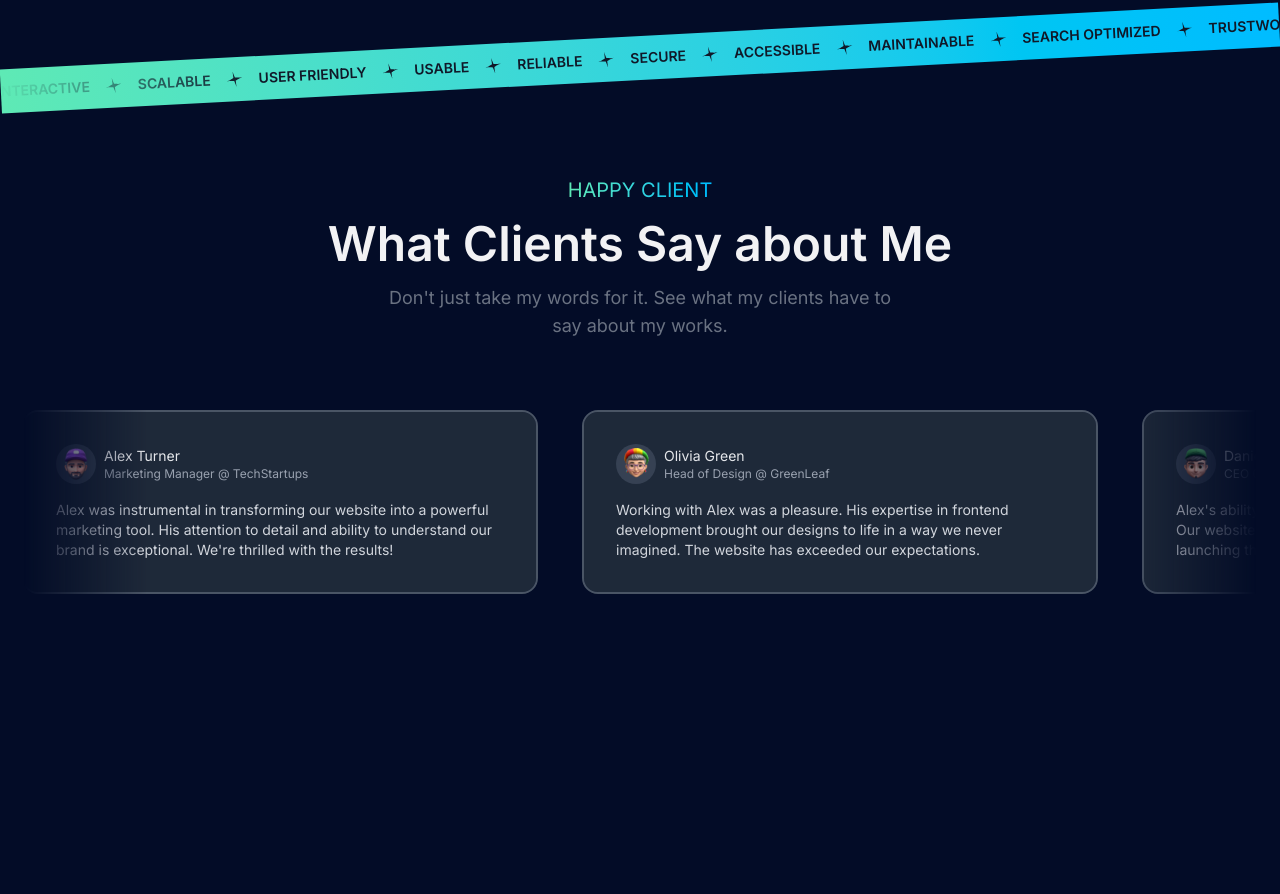
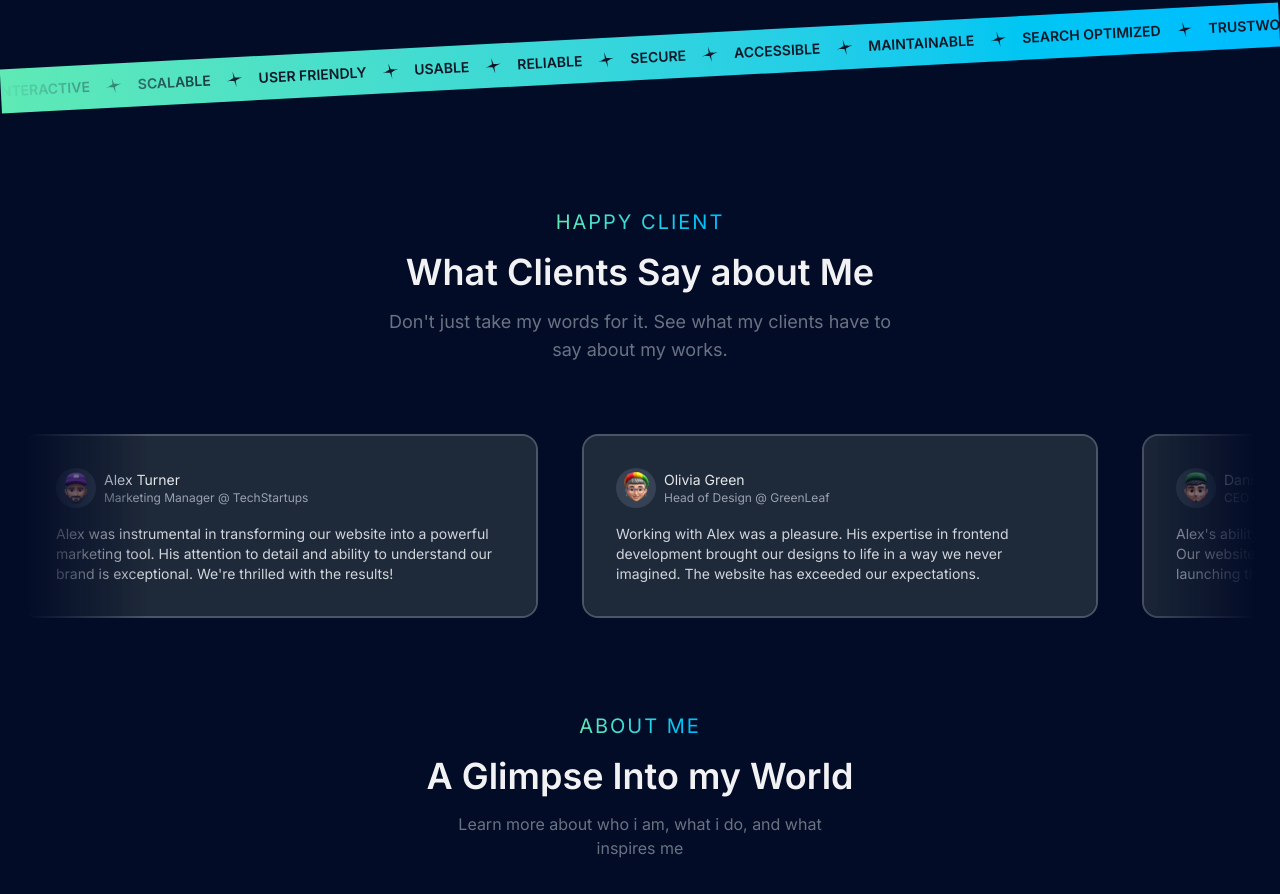
Before and after one commit to Goodeetech/my_portfolio, a Next.js app: page / in a window 1280 px wide. Shown: the part 1891-2785 px from the top of the page. Before the commit the page ends 2547 px from the top, so only its background shows below. Built offline with nearby package versions, Linux system fonts and the light colour scheme.

Commit message:
started the about section

```diff
--- /dev/null
+++ b/app/components/layers/About.tsx
@@ -0,0 +1,21 @@
+import React from "react";
+
+const About = () => {
+  return (
+    <div className="mx-6 my-16">
+      <div className="flex gap-4 flex-col justify-center items-center">
+        <h2 className="uppercase bg-gradient-to-r from-emerald-300 to-sky-400 text-transparent text-xl bg-clip-text tracking-widest">
+          About Me
+        </h2>
+        <h4 className="text-2xl md:text-3xl lg:text-4xl font-semibold">
+          A Glimpse Into my World
+        </h4>
+        <h4 className="text-md text-gray-500 max-w-sm text-center">
+          Learn more about who i am, what i do, and what inspires me
+        </h4>
+      </div>
+    </div>
+  );
+};
+
+export default About;
--- a/app/components/layers/Testimonial.tsx
+++ b/app/components/layers/Testimonial.tsx
@@ -41,12 +41,12 @@ const testimonials = [
 ];
 const Testimonial = () => {
   return (
-    <div className="py-8 mx-6">
+    <div className="my-16 mx-6">
       <div className="flex flex-col gap-4 items-center justify-center">
-        <h3 className="uppercase text-center bg-gradient-to-r from-emerald-300 to-sky-400 text-transparent bg-clip-text text-xl">
+        <h3 className="uppercase text-center bg-gradient-to-r from-emerald-300 to-sky-400 text-transparent bg-clip-text text-xl tracking-widest">
           Happy Client
         </h3>
-        <h1 className="md:text-4xl lg:text-5xl text-2xl font-semibold text-">
+        <h1 className="md:text-3xl lg:text-4xl text-2xl font-semibold text-">
           What Clients Say about Me
         </h1>
         <h4 className="md:text-lg text-md text-gray-500 text-center md:max-w-lg max-w-md">
--- a/app/globals.css
+++ b/app/globals.css
@@ -124,7 +124,7 @@
     @apply bg-background text-foreground;
   }
   .nav-item {
-    @apply px-4 py-2.5 rounded-full text-white/70  text-sm font-semibold transition-all duration-300 hover:bg-white/20 hover:text-white;
+    @apply px-3 md:px-4 py-2.5 rounded-full text-white/70  text-sm font-semibold transition-all duration-300 hover:bg-white/20 hover:text-white;
   }
   .hero-grain {
     @apply absolute left-1/2 top-1/2 inset-0 -translate-x-1/2 -translate-y-1/2 border-2  rounded-full border-emerald-300/5 -z-10 shadow-[0_0_80px_inset] shadow-emerald-300/5;
--- a/app/page.tsx
+++ b/app/page.tsx
@@ -4,6 +4,7 @@ import HeroSection from "./components/HeroSection";
 import { Project } from "./components/Projects";
 import Tape from "./components/layers/Tape";
 import Testimonial from "./components/layers/Testimonial";
+import About from "./components/layers/About";
 
 export default function Home() {
   return (
@@ -13,6 +14,7 @@ export default function Home() {
       <Project />
       <Tape />
       <Testimonial />
+      <About />
     </div>
   );
 }
```
